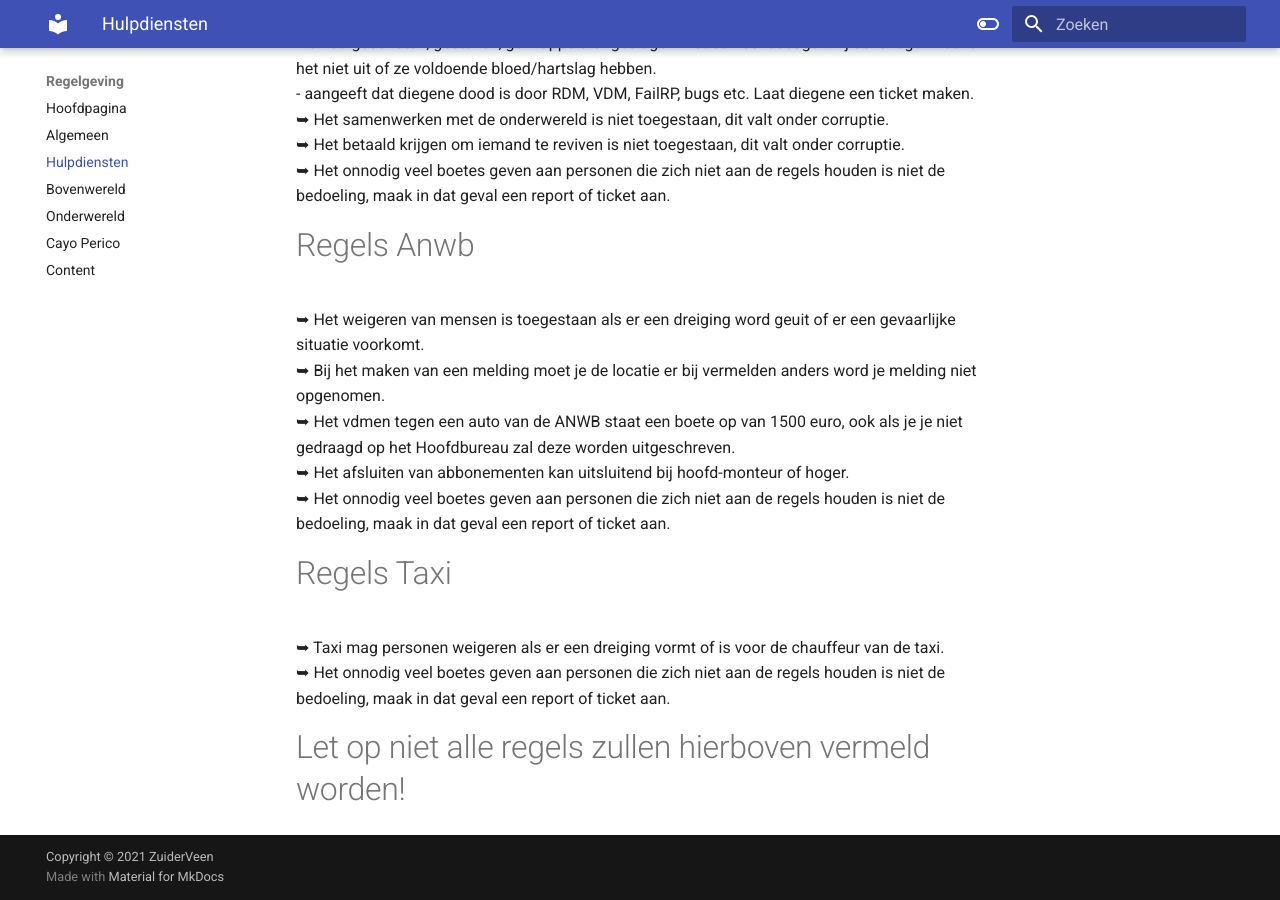
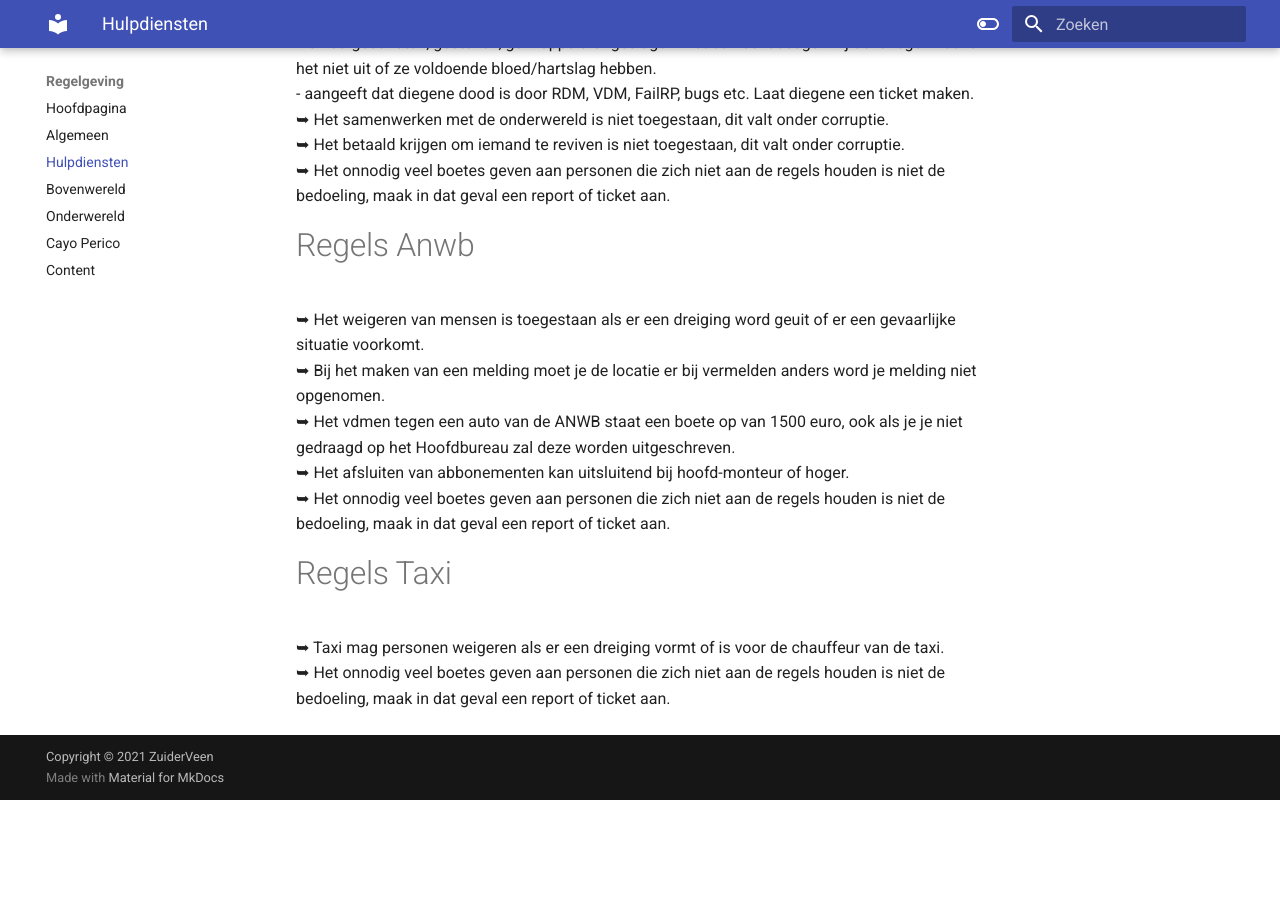
Before and after one commit to CappaWappa/Regels, an MkDocs documentation site: the page built from docs/hulpdiensten.md, in a window 1280 px wide and 900 px high, scrolled down 1471 px. Built offline with MkDocs 1.6.1 and Material for MkDocs 9.7.7, drawn with Linux system fonts in a browser that asks for light colours; comment, search, counter and statistics services are not loaded; after the commit the page ends 2271 px from its top, so only the background shows below that.

Commit message:
Update hulpdiensten.md

```diff
--- a/docs/hulpdiensten.md
+++ b/docs/hulpdiensten.md
@@ -50,5 +50,3 @@
 # Regels Taxi
  ➥ Taxi mag personen weigeren als er een dreiging vormt of is voor de chauffeur van de taxi.</br>
  ➥ Het onnodig veel boetes geven aan personen die zich niet aan de regels houden is niet de bedoeling, maak in dat geval een report of ticket aan.
-
-# Let op niet alle regels zullen hierboven vermeld worden!
```
